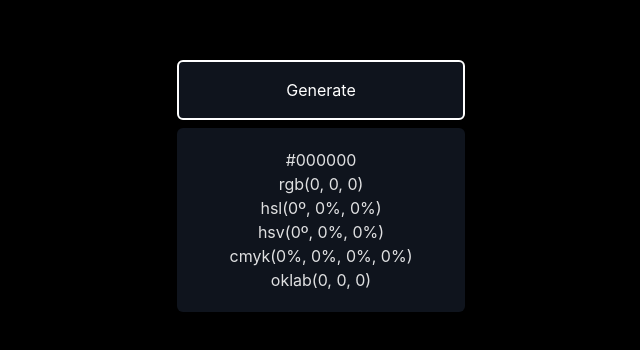
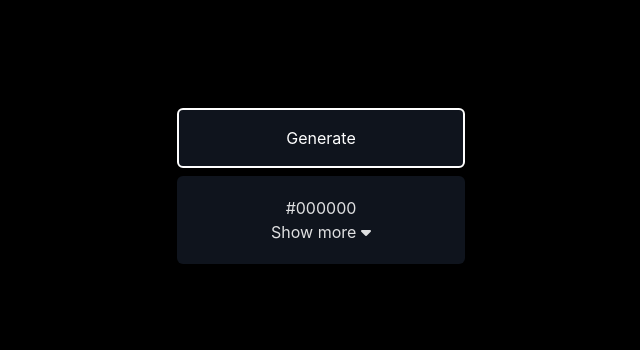
Before and after one commit to igorbkuhl/color-generator, a Vue app: page / in a window 1280 px wide. Shown: the part 214-564 px from the top of the page, without its empty margins (319-959 px from the left). Built offline with nearby package versions, Linux system fonts and the light colour scheme.

Commit message:
Added Font Awesome Icons and color codes are toggable

```diff
--- a/src/components/RandomGenerator.vue
+++ b/src/components/RandomGenerator.vue
@@ -1,4 +1,5 @@
 <script setup lang="ts">
+import { ref } from "vue";
 import GenerateButton from "./GenerateButton.vue";
 import ColorCode from "./ColorCode.vue";
 import { useRgbStore } from "../stores/rgbStore";
@@ -15,6 +16,8 @@ const hsv = useHsvStore();
 const cmyk = useCmykStore();
 const oklab = useOklabStore();
 
+let isExpanded = ref(false);
+
 const newColor = () => {
   const newRgb = rgb.generateRgb();
   hex.toHex(newRgb);
@@ -22,6 +25,10 @@ const newColor = () => {
   hsv.toHsv(newRgb);
   cmyk.toCmyk(newRgb);
   oklab.toOklab(newRgb);
+};
+
+const expandDetails = () => {
+  isExpanded.value = !isExpanded.value;
 };
 </script>
 
@@ -33,12 +40,25 @@ const newColor = () => {
     <div class="flex flex-col w-72">
       <GenerateButton :func="newColor" />
       <ColorCode>
+        <div v-if="isExpanded">
           <p>{{ hex.fullHex }}</p>
           <p>{{ rgb.fullRgb }}</p>
           <p>{{ hsl.fullHsl }}</p>
           <p>{{ hsv.fullHsv }}</p>
           <p>{{ cmyk.fullCmyk }}</p>
           <p>{{ oklab.fullOklab }}</p>
+          <span @click="expandDetails">
+            Show less
+            <i class="fa-solid fa-caret-up"></i>
+          </span>
+        </div>
+        <div v-else>
+          <p>{{ hex.fullHex }}</p>
+          <span @click="expandDetails">
+            Show more
+            <i class="fa-solid fa-caret-down"></i>
+          </span>
+        </div>
       </ColorCode>
     </div>
   </div>
```
Lines whose indentation alone changed are shown as unchanged.
